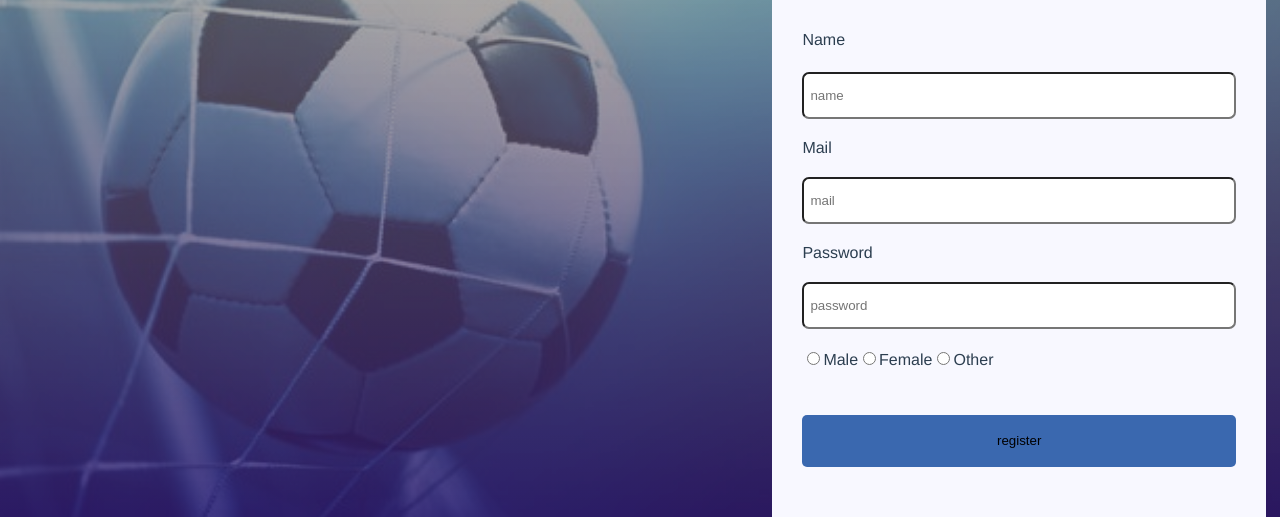
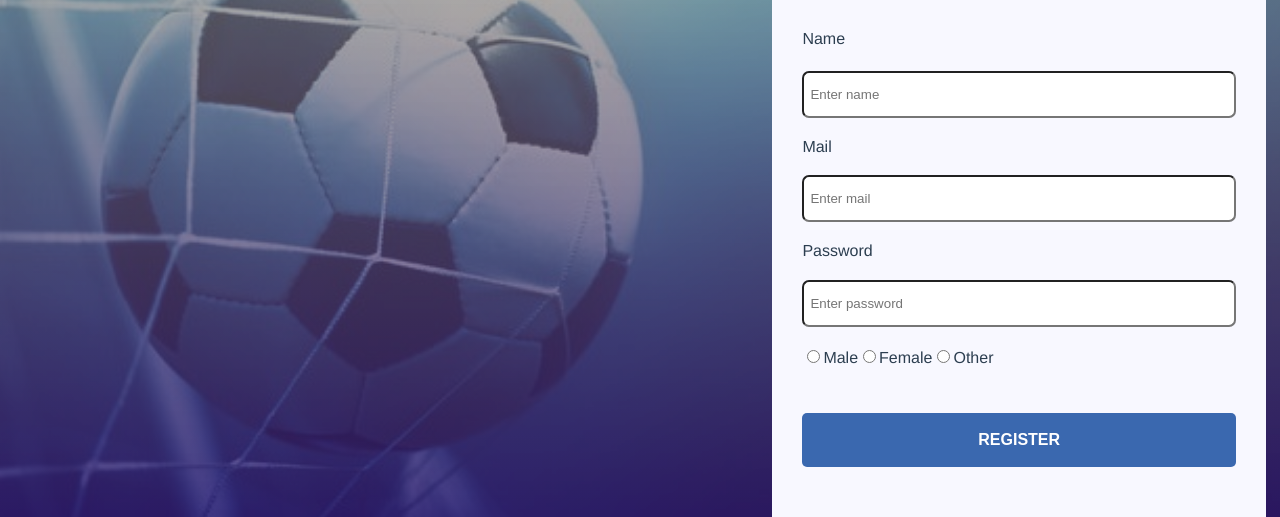
Before and after one commit to SU-CS308-22FA/Team-41-Frontend, a Vue app: page / in a window 1280 px wide. Shown: the part 211-728 px from the top of the page. Built offline with nearby package versions, Linux system fonts and the light colour scheme.

Commit message:
signup design

```diff
--- a/src/components/SignUp.vue
+++ b/src/components/SignUp.vue
@@ -5,13 +5,13 @@
             <h2 style="color: rgba(17, 73, 158, 0.818)">Sign Up</h2>
 
             <label for="name">Name</label>
-            <input name="name" v-model="name" placeholder="name" type="text">
+            <input name="name" v-model="name" placeholder="Enter name" type="text">
 
             <label for="mail">Mail</label>
-            <input name="mail" v-model="mail" placeholder="mail" type="email">
+            <input name="mail" v-model="mail" placeholder="Enter mail" type="email">
 
             <label for="password">Password</label>
-            <input name="password" v-model="password" placeholder="password" type="password">
+            <input name="password" v-model="password" placeholder="Enter password" type="password">
 
             <div>
                 <input type="radio" id="male" value="Male" v-model="gender">
@@ -24,8 +24,10 @@
                 <label for="other">Other</label>
 
             </div>
+            <button class="signup">
+                <a href="">REGISTER</a>
+            </button>
 
-            <input class="signup" type="submit" value="register">
         </form>
     </div>
 </template>
@@ -136,6 +138,7 @@
         margin-top: 3px;
     }
 
+
     .signup{
         background-color: rgba(17, 73, 158, 0.818);
         padding:10px;
```
